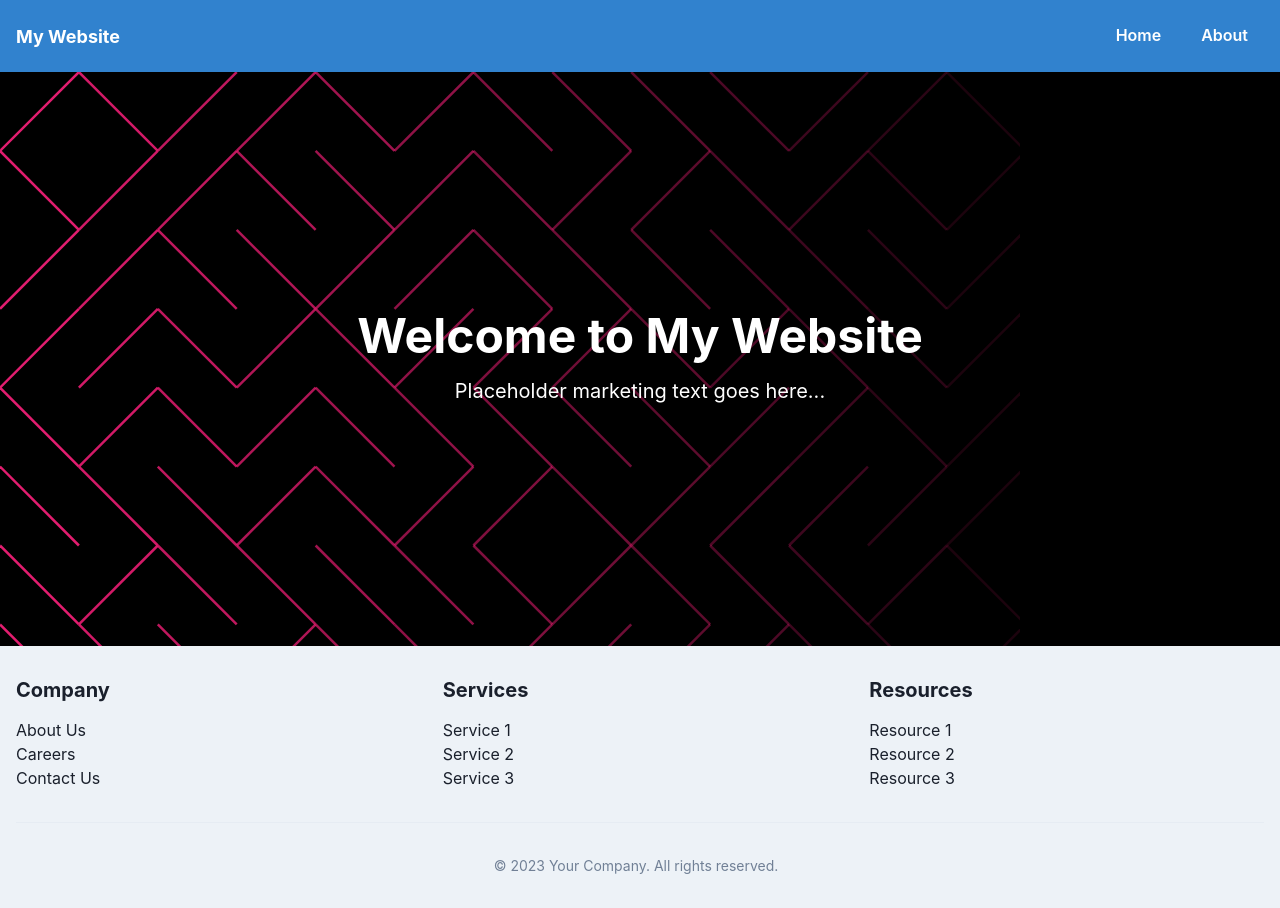
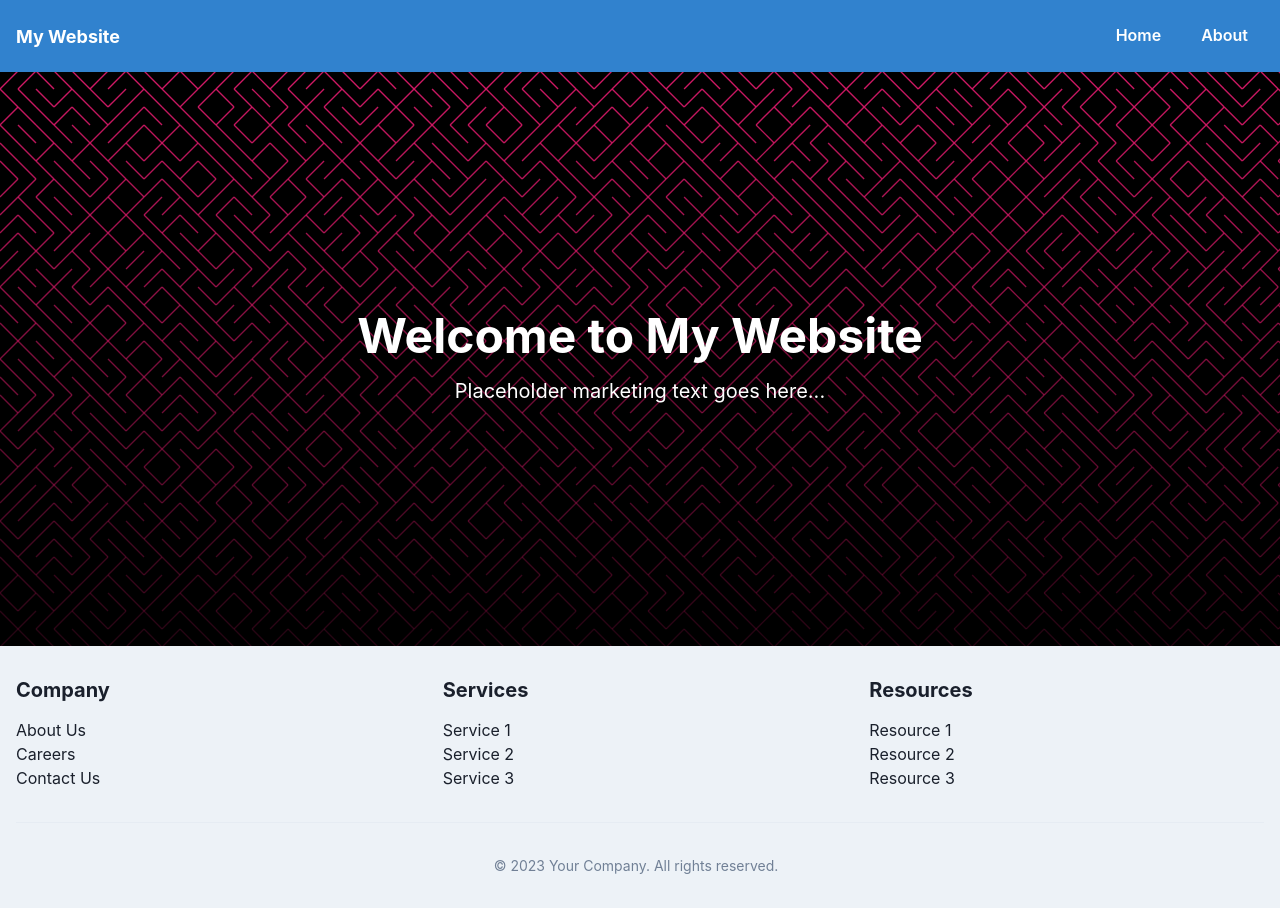
Before and after one commit to piotrszubert/next-chakraUI, a Next.js app: page / in a window 1280 px wide. Built offline with nearby package versions, Linux system fonts and the light colour scheme.

Commit message:
updated svg and positioning

```diff
--- a/src/components/Hero.js
+++ b/src/components/Hero.js
@@ -7,8 +7,9 @@ const Hero = () => {
       py={60}
       px={4}
       textAlign="center"
+      backgroundPosition="center"
       backgroundImage="url('/hero.svg')"
-      backgroundSize="contain"
+      backgroundSize="cover"
       backgroundRepeat="no-repeat"
     >
       <Heading as="h1" size="2xl" color="white" mb={4}>
```
Also changed, not shown: public/hero.svg.
